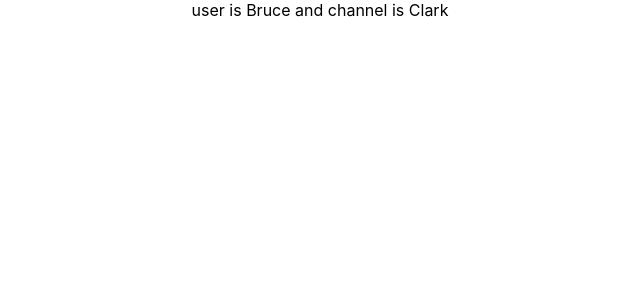
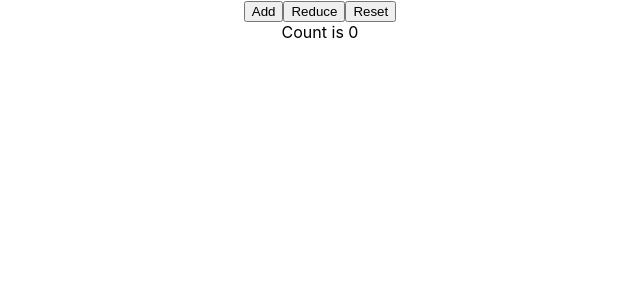
Before and after one commit to harislee168/react-hook, a React (Create React App) app: page / in a window 1280 px wide. Shown: the top 300 px of the page, without its empty margins (320-960 px from the left). Built offline with nearby package versions, Linux system fonts and the light colour scheme; the HTML template or start-up script is replaced by a standard one.

Commit message:
react usereducer simple

```diff
--- a/src/App.js
+++ b/src/App.js
@@ -10,6 +10,7 @@ import MouseContainer from './components/UseEffect/MouseContainer';
 import IntervalHookCounter from './components/UseEffect/IntervalHookCounter';
 import DataFetching from './components/UseEffect/DataFetching';
 import ComponentF from './components/UseContext/ComponentF';
+import ReducerCount from './components/UseReducer/ReducerCount';
 
 export const UserContext = React.createContext()
 export const ChannelContext = React.createContext()
@@ -25,11 +26,12 @@ function App() {
       {/* <MouseContainer /> */}
       {/* <IntervalHookCounter /> */}
       {/* <DataFetching /> */}
-      <UserContext.Provider value='Bruce'>
+      {/* <UserContext.Provider value='Bruce'>
         <ChannelContext.Provider value='Clark'>
           <ComponentF />
         </ChannelContext.Provider>
-      </UserContext.Provider>
+      </UserContext.Provider> */}
+      <ReducerCount />
     </div>
   );
 }
--- /dev/null
+++ b/src/components/UseReducer/ReducerCount.js
@@ -0,0 +1,29 @@
+import React, {useReducer} from 'react'
+
+const ReducerCount = () => {
+
+  const initialState = 0
+  const reducer = (currentState, action) => {
+    switch(action) {
+      case 'add':
+        return currentState + 1
+      case 'reduce':
+        return currentState - 1
+      case 'reset':
+        return initialState
+      default:
+        return currentState
+    }
+  }
+  const [newState, dispatch] = useReducer(reducer, initialState)
+  return (
+    <div>
+      <button onClick={() => dispatch('add')}>Add</button>
+      <button onClick={() => dispatch('reduce')}>Reduce</button>
+      <button onClick={() => dispatch('reset')}>Reset</button>
+      <div>Count is {newState}</div>
+    </div>
+  )
+}
+
+export default ReducerCount
```
